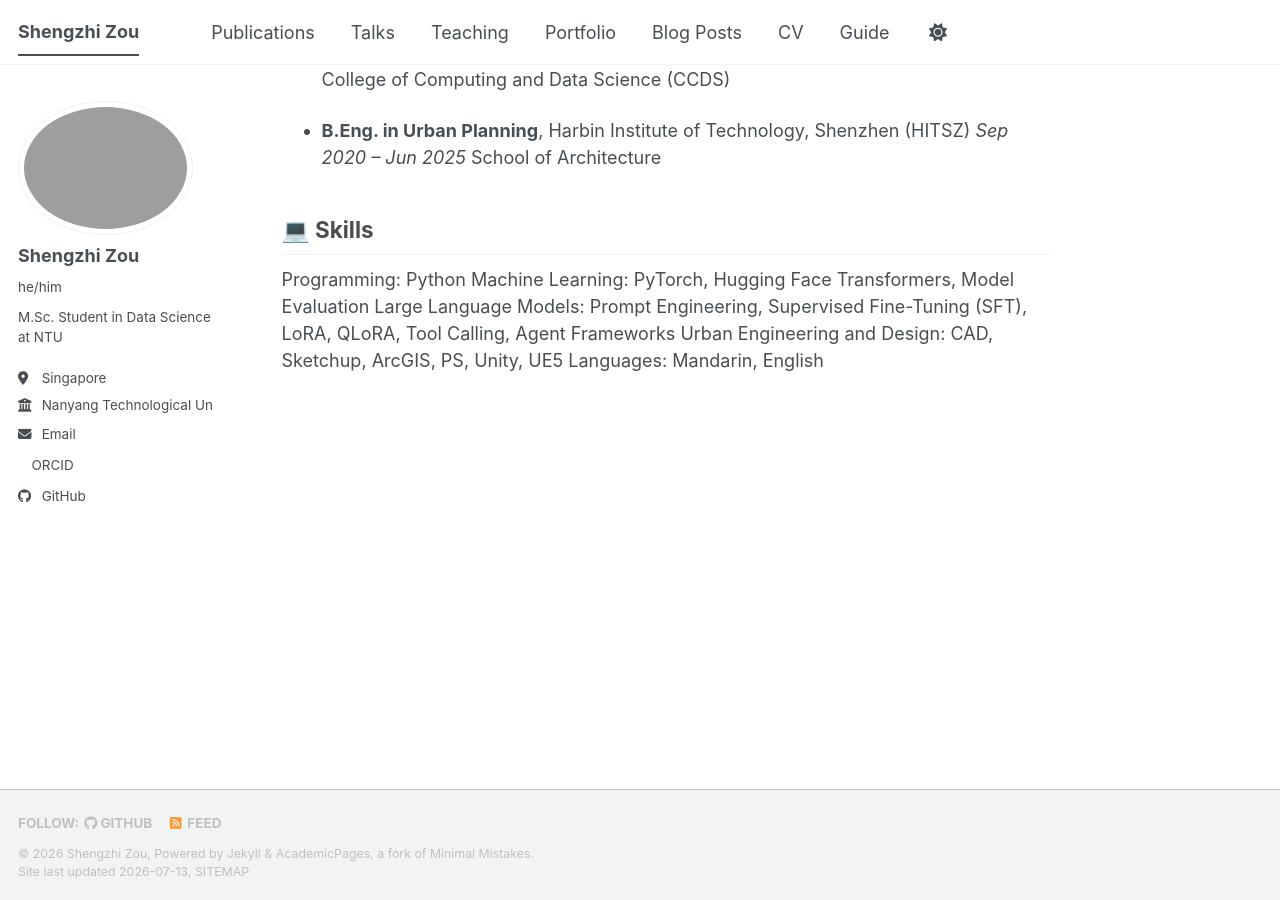
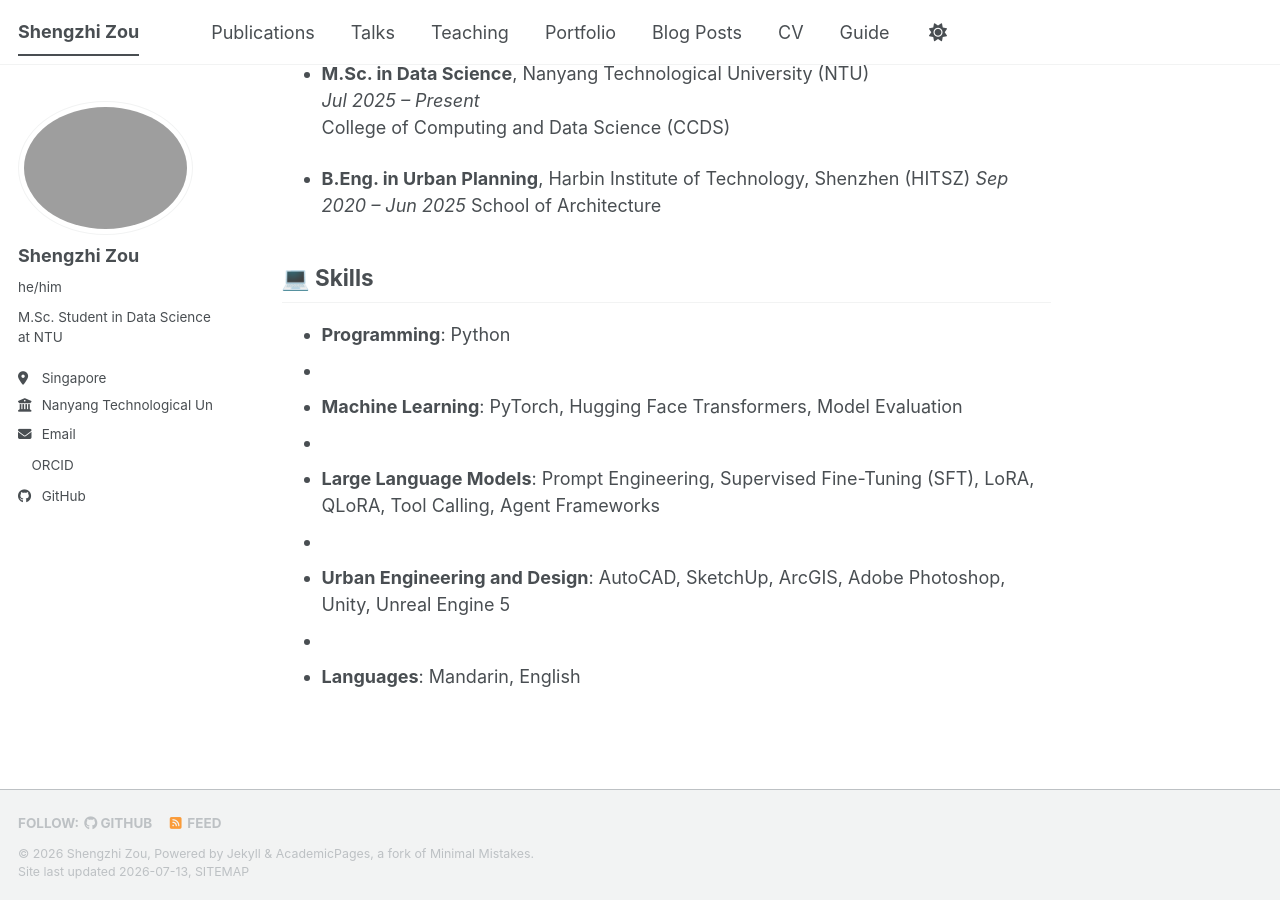
Before and after one commit to shengzhizou/shengzhizou.github.io, a Jekyll site: the page built from _pages/about.md, in a window 1280 px wide and 900 px high, scrolled down 621 px. Built offline with Jekyll 4.4.1, drawn with Linux system fonts in a browser that asks for light colours; a style sheet for code colours, icons or effects is not loaded; some of the changed text lies outside the part shown.

Commit message:
Update about.md

```diff
--- a/_pages/about.md
+++ b/_pages/about.md
@@ -7,7 +7,7 @@ redirect_from:
   - /about.html
 ---
 
-# Hello, I’m Shengzhi Zou
+## 😊 Hello, I’m Shengzhi Zou
 
 I am currently an M.Sc. student in Data Science at Nanyang Technological University (NTU), Singapore.
 
@@ -28,8 +28,13 @@ My current research explores topics including LLM-based urban intelligence, tool
   School of Architecture
 
 ## 💻 Skills
-Programming: Python
-Machine Learning: PyTorch, Hugging Face Transformers, Model Evaluation
-Large Language Models: Prompt Engineering, Supervised Fine-Tuning (SFT), LoRA, QLoRA, Tool Calling, Agent Frameworks
-Urban Engineering and Design: CAD, Sketchup, ArcGIS, PS, Unity, UE5
-Languages: Mandarin, English
+
+- **Programming**: Python
+-
+- **Machine Learning**: PyTorch, Hugging Face Transformers, Model Evaluation
+-
+- **Large Language Models**: Prompt Engineering, Supervised Fine-Tuning (SFT), LoRA, QLoRA, Tool Calling, Agent Frameworks
+-
+- **Urban Engineering and Design**: AutoCAD, SketchUp, ArcGIS, Adobe Photoshop, Unity, Unreal Engine 5
+-
+- **Languages**: Mandarin, English
```
